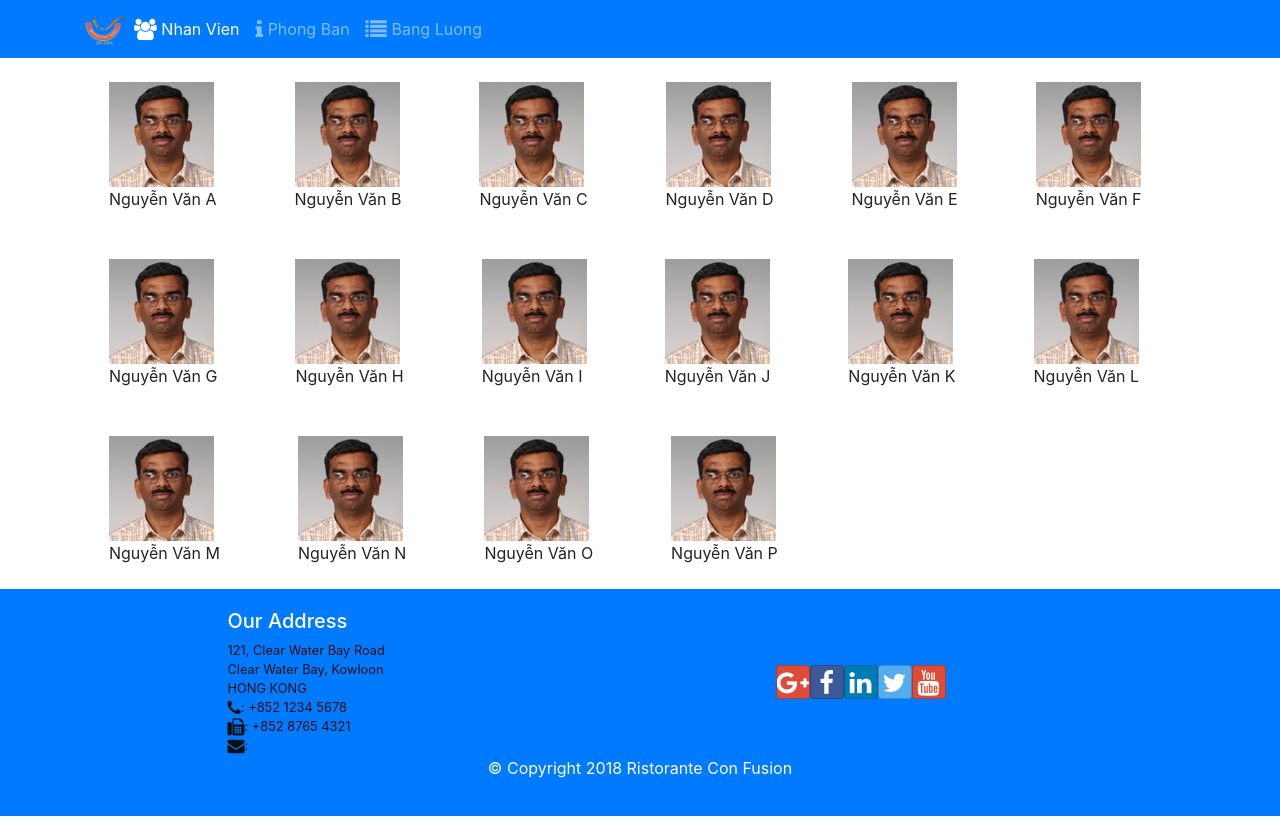
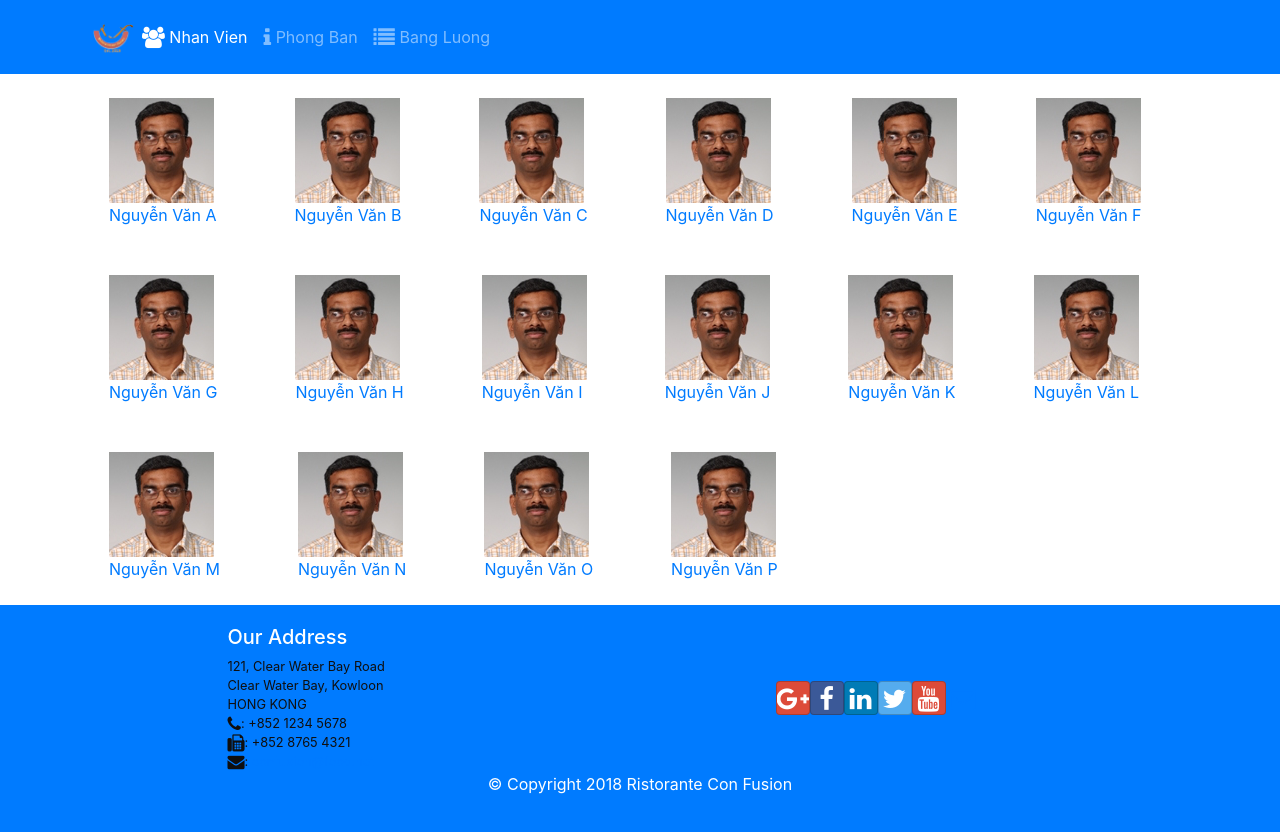
Before and after one commit to bntuan/funix-reactjs-asm, a React (Create React App) app: page /nhanvien in a window 1280 px wide. Built offline with nearby package versions, Linux system fonts and the light colour scheme.

Commit message:
edit stafflist add Link

```diff
--- a/src/components/Header.js
+++ b/src/components/Header.js
@@ -24,8 +24,8 @@
                 <Navbar dark expand='md' color='primary'>
                     <div className="container">
                         <NavbarToggler onClick={this.toggleNav} />
-                        <NavbarBrand className='mr-auto' href="/">
-                            <img src='assets/images/logo.png' height='30' width='41' alt='Ristorante Con Fusion' />
+                        <NavbarBrand className='mr-auto m-2' href="/">
+                            <img src='../assets/images/logo.png' height='30' width='41' alt='Ristorante Con Fusion' />
                         </NavbarBrand>
                         <Collapse isOpen={this.state.isNavOpen} navbar>
                             <Nav navbar>
--- a/src/components/Salary.js
+++ b/src/components/Salary.js
@@ -38,11 +38,15 @@
             <div className='row'>
                 <Breadcrumb>
                     <BreadcrumbItem>
-                        <Link to='/staff'>Nhan Vien</Link>
+                        <Link to='/nhanvien'>Nhan Vien</Link>
                     </BreadcrumbItem>
                     <BreadcrumbItem active>Bang Luong</BreadcrumbItem>
                 </Breadcrumb>
             </div>
+
+            <button className='btn btn-danger' onClick={() => setSortsalary(!sortSalary)}>
+                Sap xep theo he so luong
+            </button>
             <div className='row shadow mb-3'>{salary}</div>
         </div>
     );
--- a/src/components/StaffDetail.js
+++ b/src/components/StaffDetail.js
@@ -11,7 +11,7 @@
                 <div className='row'>
                     <Breadcrumb>
                         {/* <BreadcrumbItem><Link to='/home'>Home</Link></BreadcrumbItem> */}
-                        <BreadcrumbItem><Link to='/staff'>Nhan Vien</Link></BreadcrumbItem>
+                        <BreadcrumbItem><Link to='/nhanvien'>Nhan Vien</Link></BreadcrumbItem>
                         <BreadcrumbItem active>{props.nv.name}</BreadcrumbItem>
                     </Breadcrumb>
                     <div className='col-12'>
--- a/src/components/StaffList.js
+++ b/src/components/StaffList.js
@@ -1,12 +1,15 @@
 import React from 'react';
+import { Link } from 'react-router-dom';
 
 function StaffList(props) {
     const dsNhanVien = props.staffs.map(nv => {
         return <div key={nv.id}>
-            <div className='col-12 m-4'>
-                <img src={nv.image} alt={nv.name} />
-                <p>{nv.name }</p>
-            </div>
+            <Link to={`/nhanvien/${nv.id}`} >
+                <div className='col-12 m-4'>
+                    <img src={nv.image} alt={nv.name} />
+                    <p>{nv.name }</p>
+                </div>
+            </Link>
         </div>
     })
     return (
```
